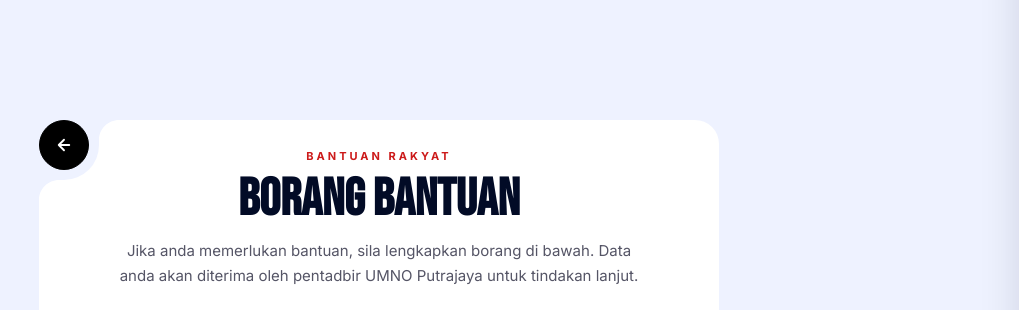
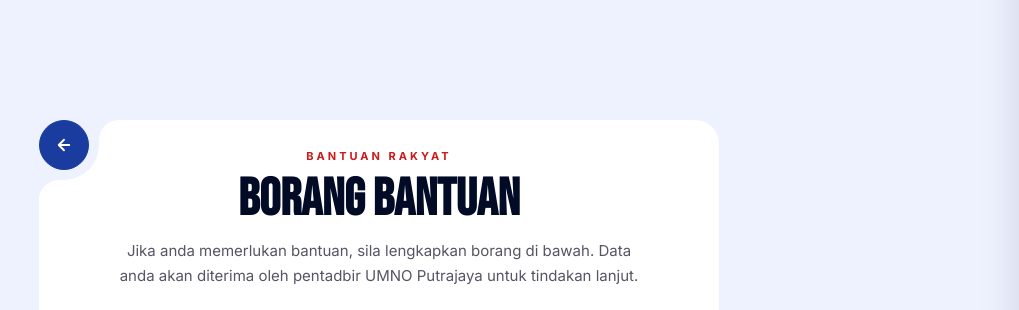
Before and after one commit to Jackm4ss/campaign_umno, a Laravel app: page /bantuan in a window 1280 px wide. Shown: the top 310 px of the page, without its empty margins (261-1280 px from the left). Run offline with Laravel 12, Linux system fonts and the light colour scheme; style sheets or scripts are compiled from the project's sources; some web fonts are replaced.

Commit message:
Make /bantuan top-left back button blue

```diff
--- a/resources/css/public/sections/bantuan.css
+++ b/resources/css/public/sections/bantuan.css
@@ -62,18 +62,19 @@
     width: 50px;
     height: 50px;
     border-radius: 50%;
-    background: #000;
-    border: 1px solid #000;
+    background: var(--blue);
+    border: 1px solid var(--blue);
     color: #fff;
     display: flex;
     align-items: center;
     justify-content: center;
     /* un-rotate icon so chevron still points left */
     transform: rotate(180deg);
-    transition: background 0.2s ease, transform 0.2s ease;
+    transition: background 0.2s ease, border-color 0.2s ease, transform 0.2s ease;
 }
 .bantuan-card-back:hover .bantuan-back-circle {
-    background: #1a1a1a;
+    background: var(--blue-dark);
+    border-color: var(--blue-dark);
     transform: rotate(180deg) scale(1.04);
 }
 /* Colabs fillet SVGs — verbatim path, size, placement, rotate */
```
